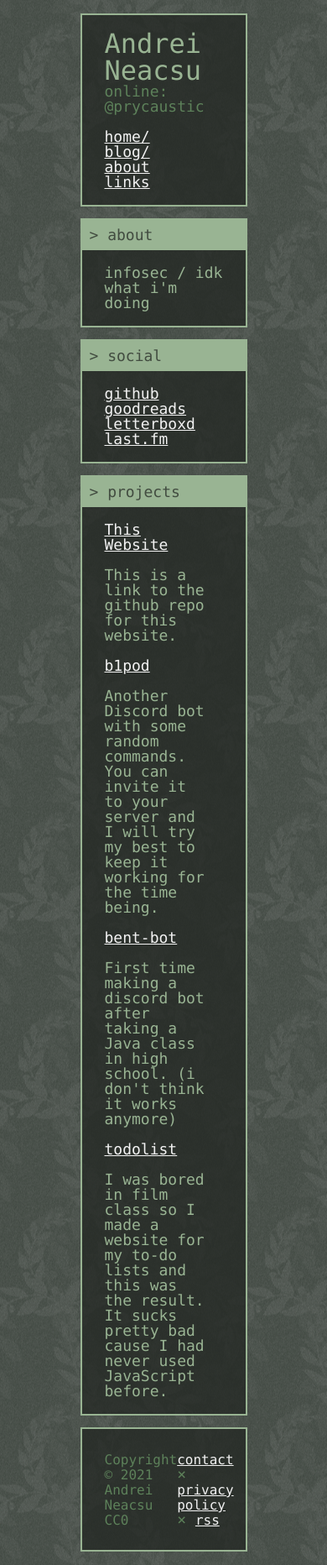
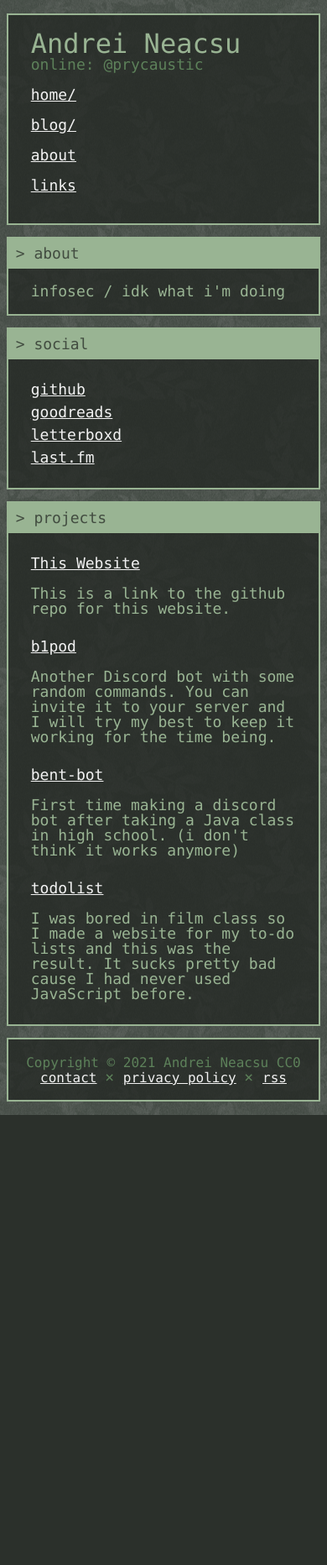
Before and after one commit to errormine/aneacsu.com, a PHP site: page / in a window 390 px wide. Shown: the whole page at 84% size. After the commit the page ends 1328 px from the top, so only its background shows below. Run offline with PHP 8.4, Linux system fonts and the light colour scheme; some web fonts are replaced.

Commit message:
mobile styling

```diff
--- a/include/header.html
+++ b/include/header.html
@@ -10,7 +10,7 @@
             <li class="wd">
                 <a href="/">home/</a>
             </li>
-            <li class="wd">
+            <li class="ls">
                 <a href="https://blog.aneacsu.com">blog/</a>
             </li>
             <li class="ls">
--- a/style/style.css
+++ b/style/style.css
@@ -33,7 +33,6 @@ body {
     width: 50%;
     margin: 0 auto;
     background: var(--main) url(../images/xv.png) fixed center;
-    overflow-y: scroll;
 }
 
 a {
@@ -140,3 +139,31 @@ footer p {
 
     50% {opacity: 1;}
 }
+
+/* MOBILE STUFF */
+@media only screen and (max-width: 960px) {
+    body {
+        width: 95%;
+    }
+
+    footer {
+        padding: 1em 0;
+        display: block;
+    }
+
+    footer div,
+    footer .align-center,
+    footer .align-right {
+        text-align: center;
+    }
+
+    .link-list li {
+        display: block;
+        margin: 0.5em 0;
+    }
+
+    nav .ls {
+        margin: 1em 0;
+        display: block;
+    }
+}
```
